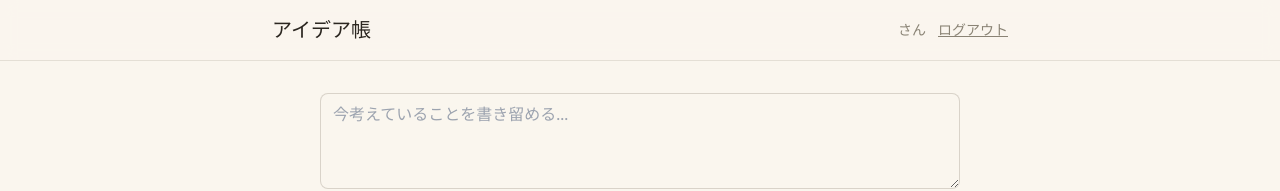
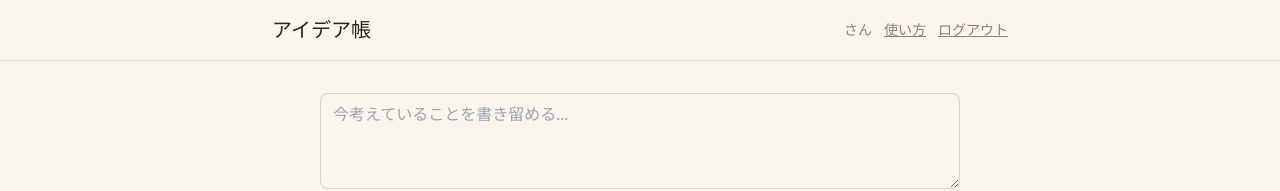
Before and after one commit to taikikurono-art/idea-journal-app, a Next.js app: page / in a window 1280 px wide. Shown: the top 191 px of the page. Built offline with nearby package versions, Linux system fonts and the light colour scheme; no server answers; the database is empty.

Commit message:
Update Header.tsx

```diff
--- a/src/components/Header.tsx
+++ b/src/components/Header.tsx
@@ -2,6 +2,7 @@
 
 import Link from "next/link";
 import { useRouter } from "next/navigation";
+import HelpModal from "@/components/HelpModal";
 
 export default function Header({ userName }: { userName: string }) {
   const router = useRouter();
@@ -20,6 +21,7 @@ export default function Header({ userName }: { userName: string }) {
         </Link>
         <div className="flex items-center gap-3 text-sm text-pencil">
           <span>{userName} さん</span>
+          <HelpModal />
           <button onClick={logout} className="underline hover:text-accent">
             ログアウト
           </button>
```
